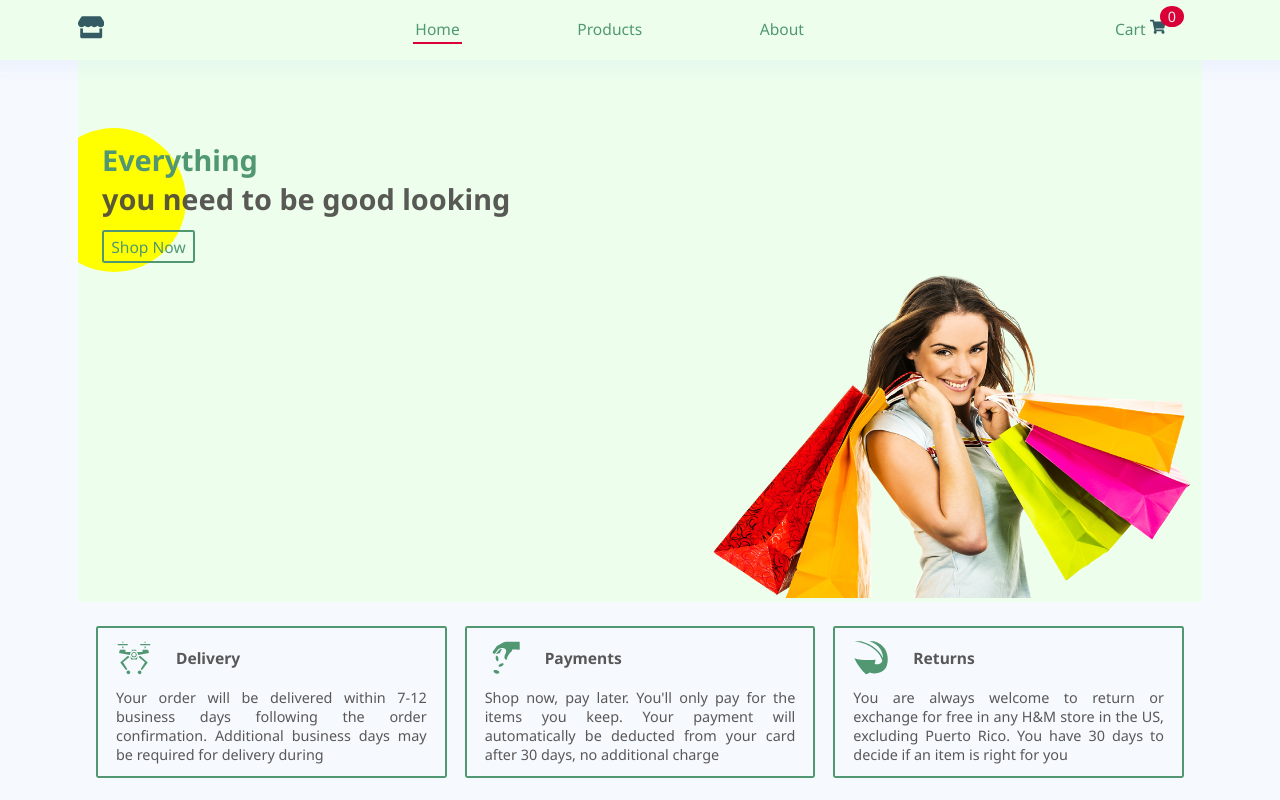
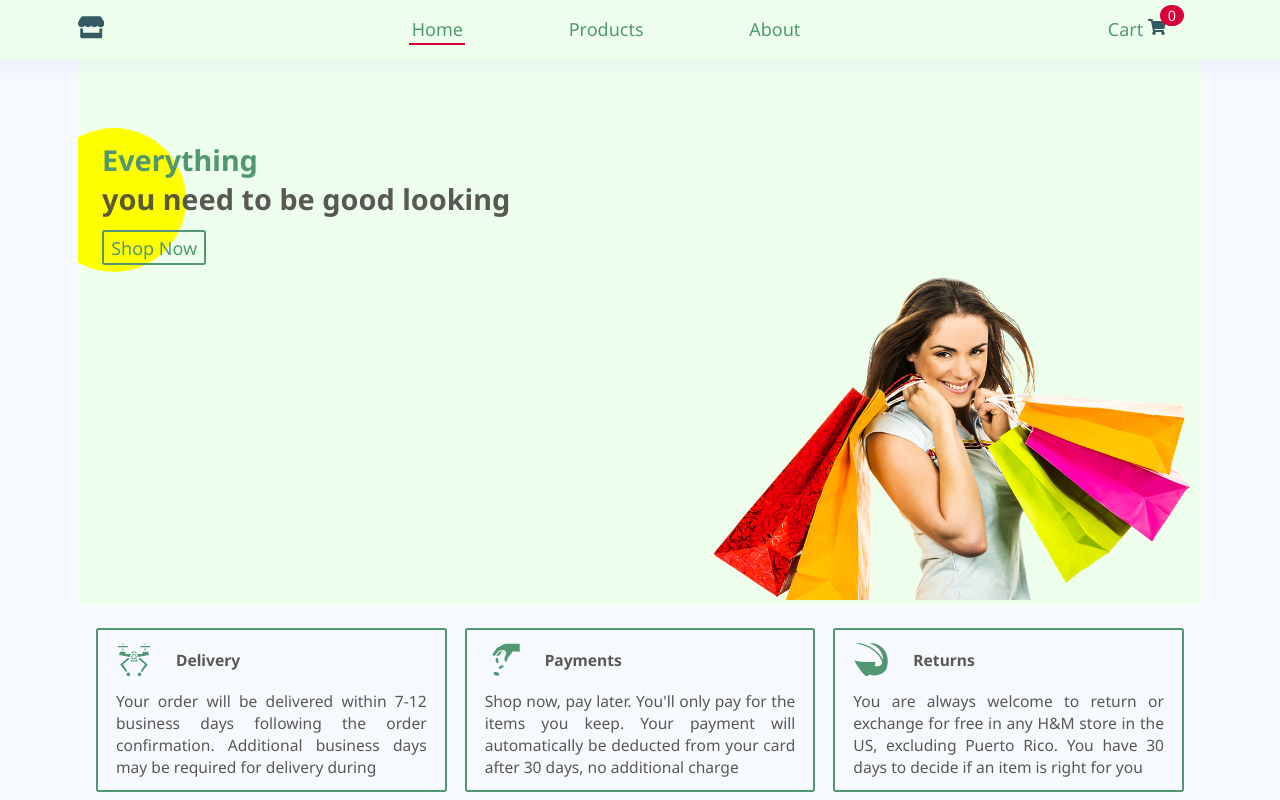
Before and after one commit to kamalheydari/react-store-fake-api, a React (Create React App) app: page /#/ in a window 1280 px wide. Shown: the top 800 px of the page. Built offline with nearby package versions, Linux system fonts and the light colour scheme; no server answers.

Commit message:
style changed

```diff
--- a/src/components/EmptyCart.jsx
+++ b/src/components/EmptyCart.jsx
@@ -10,9 +10,7 @@ const EmptyCart = () => {
           <h2>
             Your cart is <span>empty</span>
           </h2>
-          <Link to="/products" className="green-box">
-            Shop now
-          </Link>
+          <Link to="/products">Shop now</Link>
         </div>
       </Wrapper>
     </main>
@@ -29,6 +27,11 @@ const Wrapper = styled.section`
         color: var(--red-color-1);
       }
     }
+    a {
+      border: 0.2rem solid var(--green-color-1);
+      border-radius: var(--radius);
+      padding: 0.3rem 1rem;
+    }
   }
 `;
 export default EmptyCart;
--- a/src/index.css
+++ b/src/index.css
@@ -72,11 +72,7 @@ html {
     font-size: 0.75rem;
   }
 }
-@media (min-width: 1200px) {
-  html {
-    /* font-size: 0.75rem; */
-  }
-}
+
 
 h1 {
   font-size: 2.4rem;
@@ -94,10 +90,10 @@ h5 {
   font-size: 1.5rem;
 }
 p {
-  font-size: 1.2rem;
+  font-size: 1.3rem;
 }
 a {
-  font-size: 1.3rem;
+  font-size: 1.5rem;
 }
 
 /*? global styles */
```
